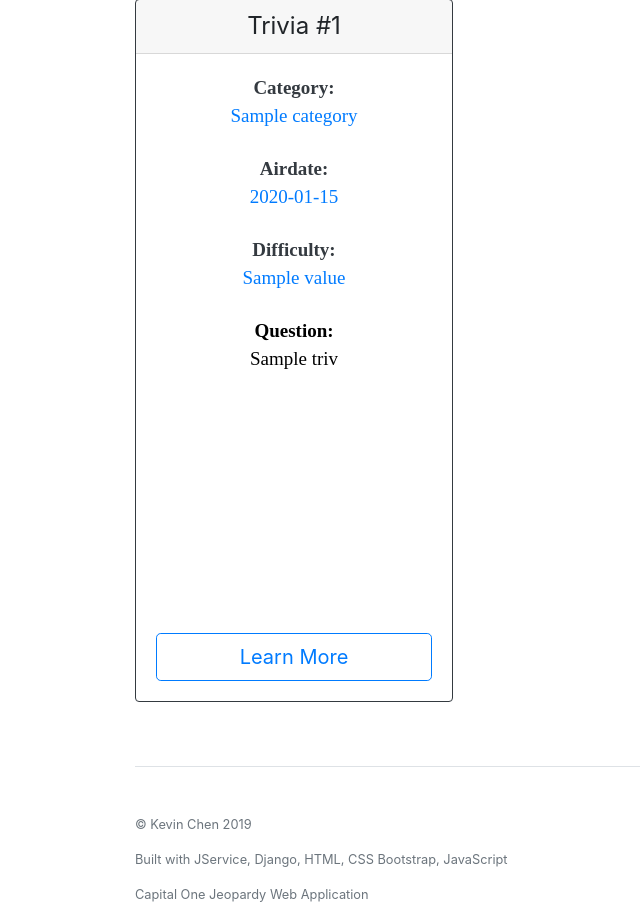
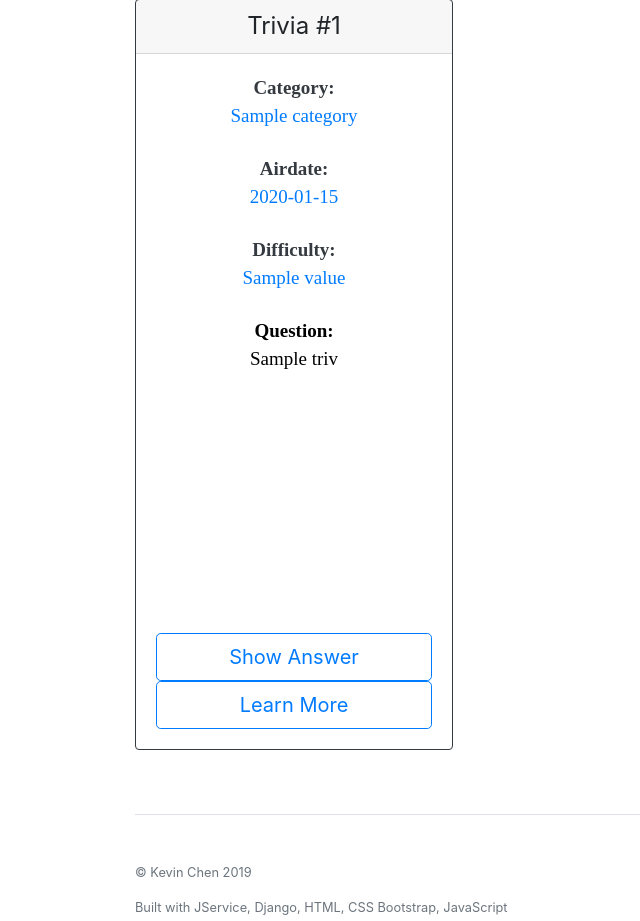
Before and after one commit to kevin-chen/trivia-web-app, a Django app: template trivia/templates/trivia/trivia.html in a window 1280 px wide. Shown: the part 257-1178 px from the top of the page, without its empty margins (8-648 px from the left). Run offline with Django 3.2, Linux system fonts and the light colour scheme; the template is opened without the code that fills it: most values are stand-ins (such as "Sample title", 1, 10 or a date in 2020); some libraries are stand-ins or nearby versions.

Commit message:
added show answer button for trivia page

```diff
--- a/trivia/templates/trivia/trivia.html
+++ b/trivia/templates/trivia/trivia.html
@@ -71,6 +71,9 @@
                         </div>
                     </div>
 
+                    <form id="answer{{forloop.counter}}">
+                        <input class="btn btn-lg btn-block btn-outline-primary" type="button" value="Show Answer" onclick="displayAnswer('{{forloop.counter}}', '{{ triv.answer }}')" />
+                    </form>
 
                     <form id="myForm">
                         <input class="btn btn-lg btn-block btn-outline-primary" type="button" value="Learn More" onclick="window.open('https://www.google.com/search?q={{triv.answer}}')" />
```
